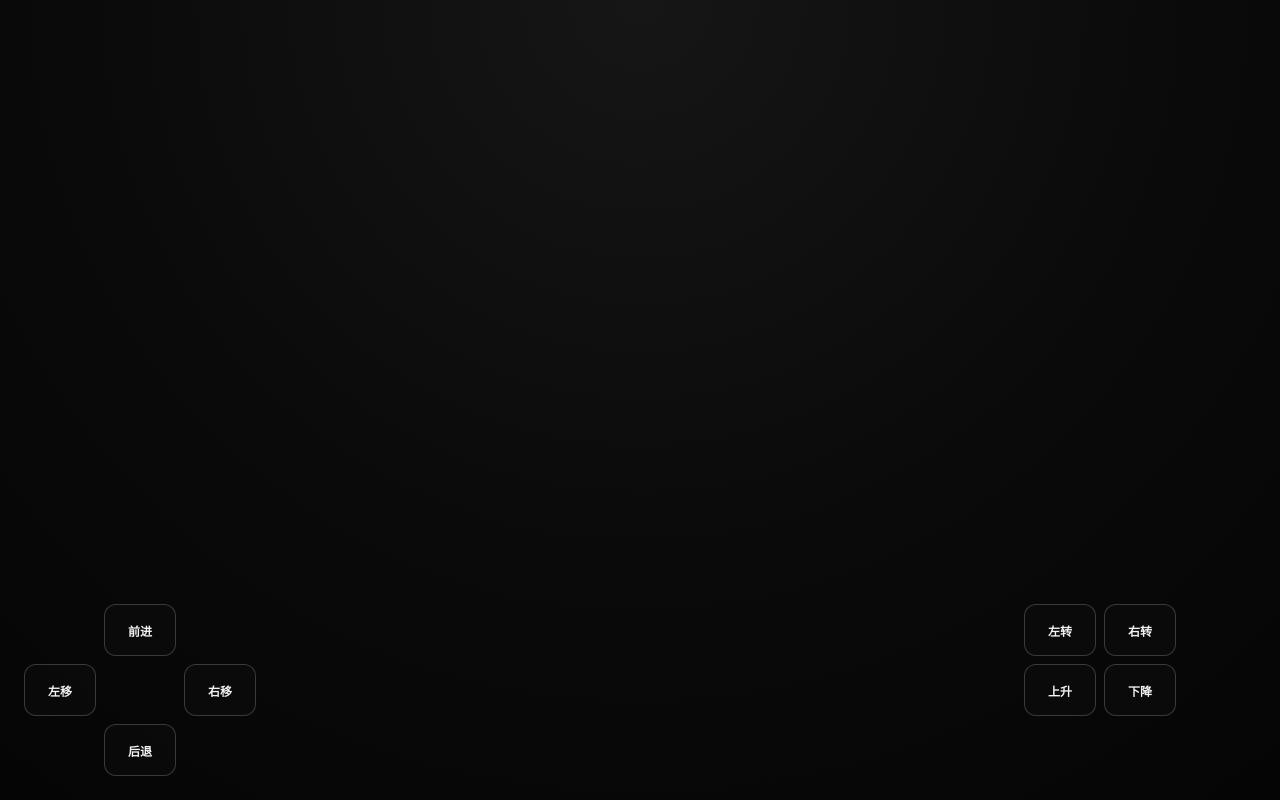
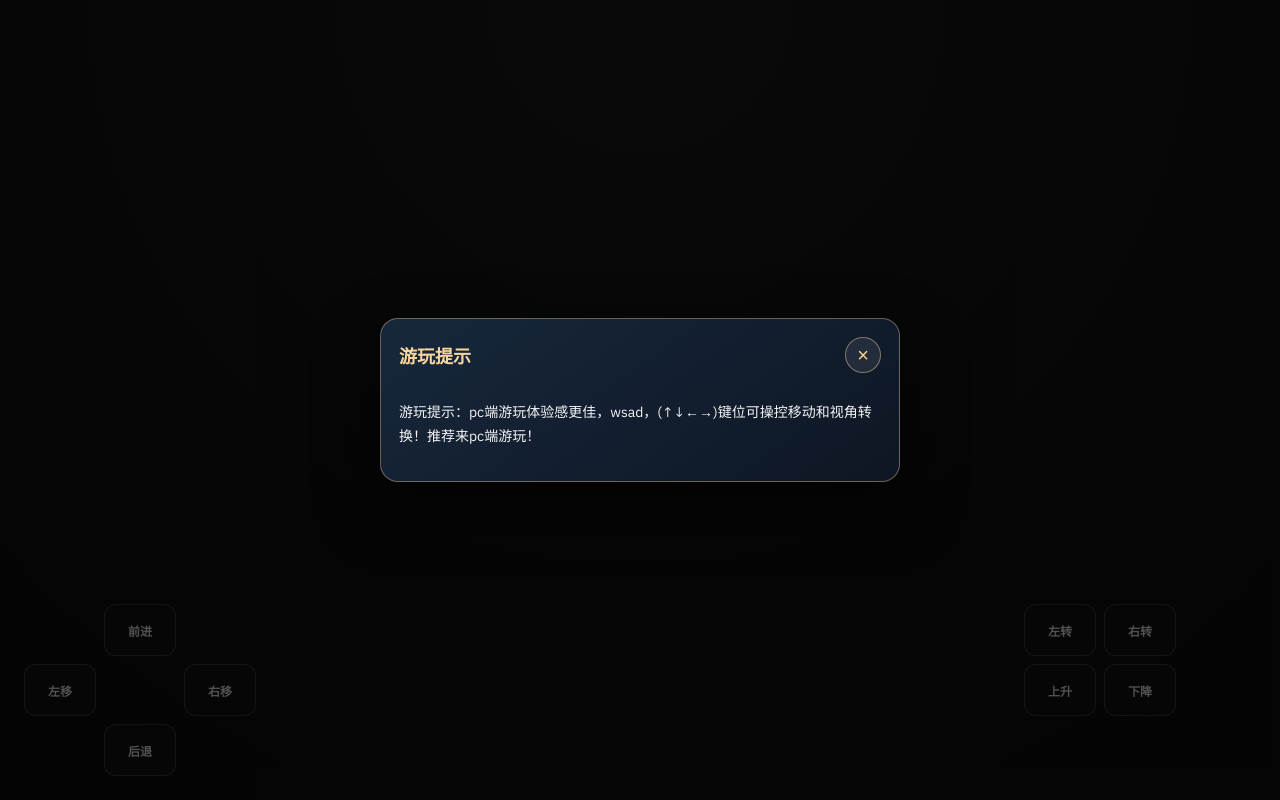
Before and after one commit to zkfaker/dunhuang-cave_game, a React (Vite) app: page / in a window 1280 px wide. Built offline with nearby package versions, Linux system fonts and the light colour scheme; no server answers.

Commit message:
Add loading tips popup

```diff
--- a/src/App.jsx
+++ b/src/App.jsx
@@ -9,6 +9,7 @@ import SealMatchingPuzzle from "./components/SealMatchingPuzzle.jsx";
 import ChoiceDialog from "./components/ChoiceDialog.jsx";
 import FragmentSynthesis from "./components/FragmentSynthesis.jsx";
 import ConfettiBurst from "./components/ConfettiBurst.jsx";
+import TipsOverlay from "./components/TipsOverlay.jsx";
 import { isWebGLAvailable } from "./utils/webgl.js";
 
 const INITIAL_CAMERA_POSITION = [-89.0, -3.0, -24.6];
@@ -92,6 +93,7 @@ function App() {
   const [decisionOpen, setDecisionOpen] = useState(false);
   const [synthesisOpen, setSynthesisOpen] = useState(false);
   const [showConfetti, setShowConfetti] = useState(false);
+  const [showTips, setShowTips] = useState(false);
 
   const handleMoveStart = (direction) => {
     managerRef.current?.setMoveState(direction, true);
@@ -165,6 +167,14 @@ function App() {
           return "left";
         case "d":
           return "right";
+        case "arrowup":
+          return "up";
+        case "arrowdown":
+          return "down";
+        case "arrowleft":
+          return "rotateLeft";
+        case "arrowright":
+          return "rotateRight";
         default:
           return null;
       }
@@ -280,7 +290,7 @@ function App() {
           onClose: () => {
             setDialog({
               title: "基础权限已解锁",
-              body: "恭喜您解锁基础权限，请前往西壁（中心柱后面）继续探秘。",
+              body: "恭喜您解锁基础权限，游戏正式开始！你需要集齐3个记忆碎片，请前往西壁（中心柱后面）继续探秘。",
               onClose: () => {
                 manager.setHotspotActive("west-clue", true);
               },
@@ -529,6 +539,24 @@ function App() {
     };
   }, []);
 
+  useEffect(() => {
+    if (!webglReady || loading) {
+      return undefined;
+    }
+
+    const tipsTimer = window.setTimeout(() => {
+      setShowTips(true);
+    }, 1200);
+
+    return () => {
+      window.clearTimeout(tipsTimer);
+    };
+  }, [webglReady, loading]);
+
+  const handleTipsClose = () => {
+    setShowTips(false);
+  };
+
   return (
     <div className="app-root">
       {webglReady ? (
@@ -769,6 +797,7 @@ function App() {
       {showConfetti ? (
         <ConfettiBurst onComplete={() => setShowConfetti(false)} />
       ) : null}
+      {showTips ? <TipsOverlay onClose={handleTipsClose} /> : null}
       {webglReady && loading ? <LoadingOverlay progress={progress} /> : null}
     </div>
   );
--- /dev/null
+++ b/src/components/TipsOverlay.jsx
@@ -0,0 +1,20 @@
+function TipsOverlay({ onClose }) {
+  return (
+    <div className="tips-backdrop" role="presentation">
+      <div className="tips-card" role="dialog" aria-modal="true">
+        <div className="tips-header">
+          <div className="tips-title">游玩提示</div>
+          <button className="tips-close" type="button" onClick={onClose}>
+            ×
+          </button>
+        </div>
+
+        <div className="tips-body">
+          <p>游玩提示：pc端游玩体验感更佳，wsad，(↑↓←→)键位可操控移动和视角转换！推荐来pc端游玩！</p>
+        </div>
+      </div>
+    </div>
+  );
+}
+
+export default TipsOverlay;
--- a/src/styles.css
+++ b/src/styles.css
@@ -949,3 +949,77 @@ body {
   font-size: 13px;
   opacity: 0.75;
 }
+
+.tips-backdrop {
+  position: absolute;
+  inset: 0;
+  display: grid;
+  place-items: center;
+  padding: 16px;
+  background: rgba(5, 5, 5, 0.68);
+  z-index: 11;
+  overflow-y: auto;
+  -webkit-overflow-scrolling: touch;
+}
+
+.tips-card {
+  width: min(520px, 92vw);
+  max-height: calc(100vh - 32px);
+  display: flex;
+  flex-direction: column;
+  gap: 14px;
+  padding: 18px;
+  border-radius: 18px;
+  border: 1px solid rgba(247, 213, 156, 0.38);
+  background: linear-gradient(145deg, rgba(24, 40, 61, 0.98), rgba(14, 23, 36, 0.98));
+  box-shadow: 0 24px 60px rgba(0, 0, 0, 0.55);
+  color: #f4f4f4;
+  overflow-y: auto;
+  -webkit-overflow-scrolling: touch;
+}
+
+.tips-header {
+  display: flex;
+  align-items: center;
+  justify-content: space-between;
+  gap: 12px;
+}
+
+.tips-title {
+  font-size: 18px;
+  font-weight: 700;
+  color: #f7d59c;
+}
+
+.tips-close {
+  width: 36px;
+  height: 36px;
+  border-radius: 999px;
+  border: 1px solid rgba(247, 213, 156, 0.45);
+  background: rgba(255, 255, 255, 0.08);
+  color: #f7d59c;
+  font-size: 20px;
+  line-height: 1;
+  cursor: pointer;
+}
+
+.tips-body {
+  font-size: 14px;
+  line-height: 1.7;
+}
+
+@media (max-width: 768px) {
+  .tips-card {
+    width: min(520px, 95vw);
+    max-height: calc(100vh - 40px);
+    padding: 16px;
+  }
+
+  .tips-title {
+    font-size: 16px;
+  }
+
+  .tips-body {
+    font-size: 13px;
+  }
+}
```
